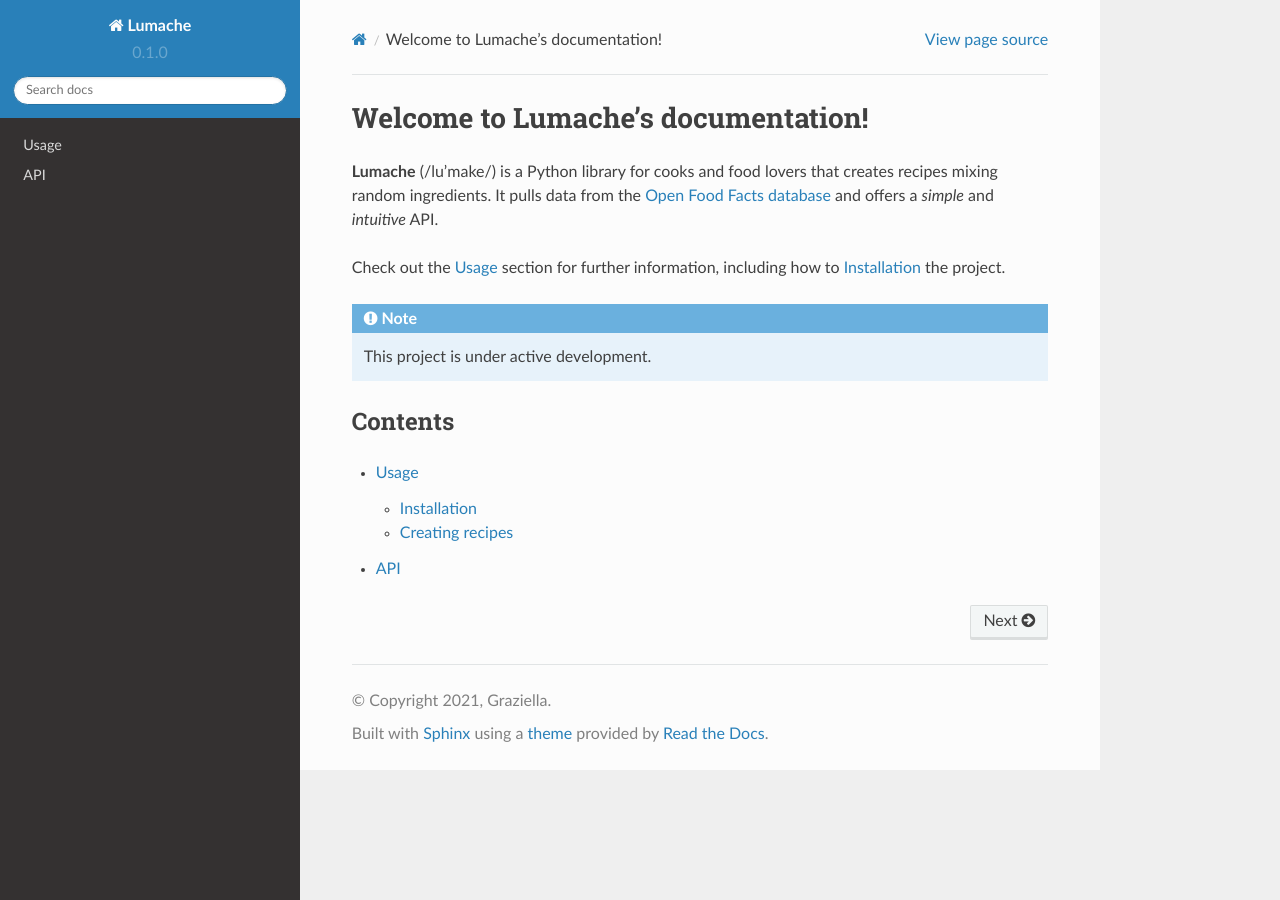
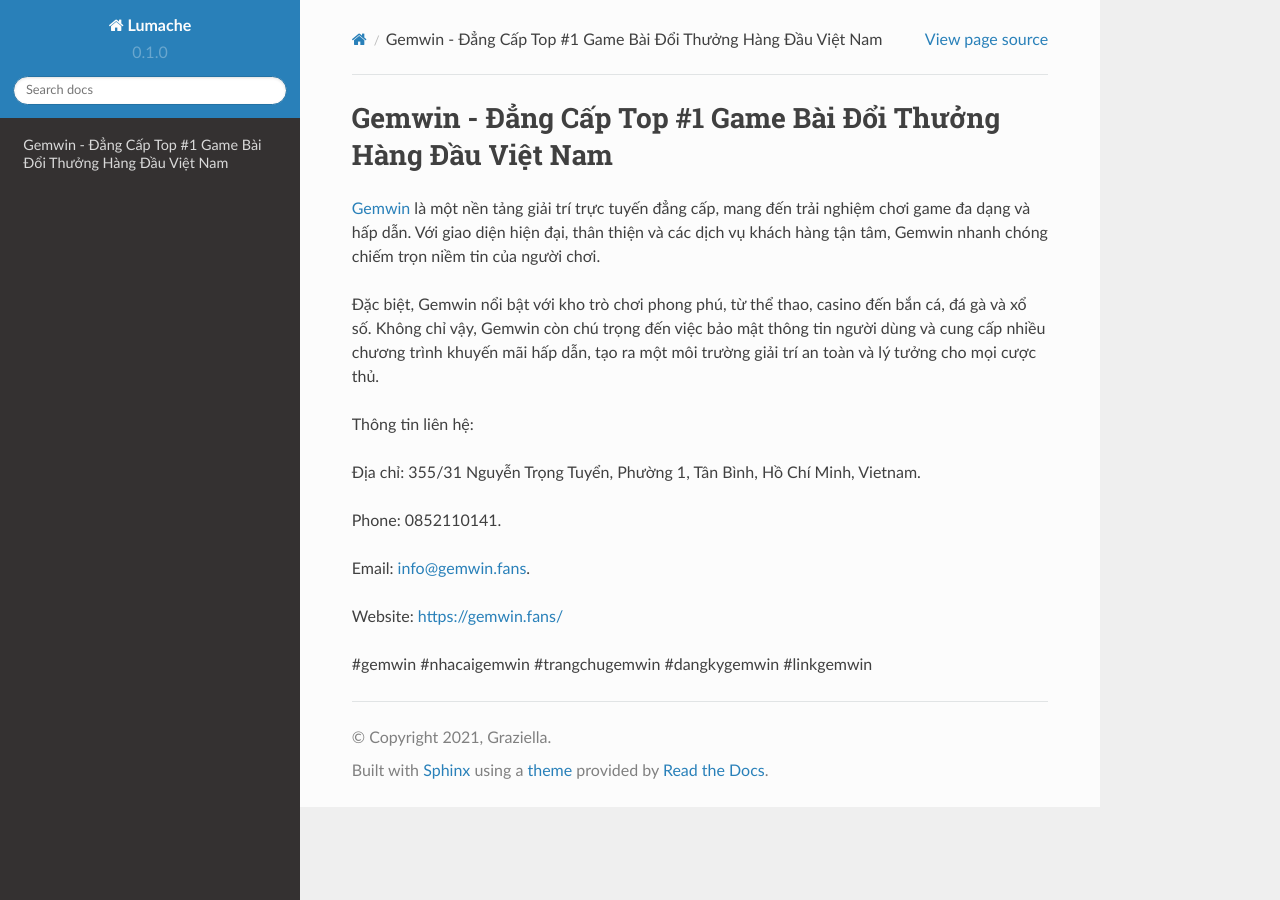
Before and after one commit to vanthanhtuan2022/gemwinfans, a Sphinx documentation site: the page built from docs/source/index.rst, in a window 1280 px wide. Built offline with Sphinx 7.4.7 and the Read the Docs theme 2.0.0, drawn with Linux system fonts in a browser that asks for light colours.

Commit message:
Update index.rst

```diff
--- a/docs/source/index.rst
+++ b/docs/source/index.rst
@@ -1,22 +1,18 @@
-Welcome to Lumache's documentation!
+Gemwin - Đẳng Cấp Top #1 Game Bài Đổi Thưởng Hàng Đầu Việt Nam
 ===================================
 
-**Lumache** (/lu'make/) is a Python library for cooks and food lovers
-that creates recipes mixing random ingredients.
-It pulls data from the `Open Food Facts database <https://world.openfoodfacts.org/>`_
-and offers a *simple* and *intuitive* API.
+`Gemwin <https://gemwin.fans/>`_ là một nền tảng giải trí trực tuyến đẳng cấp, mang đến trải nghiệm chơi game đa dạng và hấp dẫn. Với giao diện hiện đại, thân thiện và các dịch vụ khách hàng tận tâm, Gemwin nhanh chóng chiếm trọn niềm tin của người chơi.
 
-Check out the :doc:`usage` section for further information, including
-how to :ref:`installation` the project.
+Đặc biệt, Gemwin nổi bật với kho trò chơi phong phú, từ thể thao, casino đến bắn cá, đá gà và xổ số. Không chỉ vậy, Gemwin còn chú trọng đến việc bảo mật thông tin người dùng và cung cấp nhiều chương trình khuyến mãi hấp dẫn, tạo ra một môi trường giải trí an toàn và lý tưởng cho mọi cược thủ.
 
-.. note::
+Thông tin liên hệ:
 
-   This project is under active development.
+Địa chỉ: 355/31 Nguyễn Trọng Tuyển, Phường 1, Tân Bình, Hồ Chí Minh, Vietnam.
 
-Contents
---------
+Phone: 0852110141.
 
-.. toctree::
+Email: info@gemwin.fans.
 
-   usage
-   api
+Website: https://gemwin.fans/
+
+#gemwin #nhacaigemwin #trangchugemwin #dangkygemwin #linkgemwin
```
